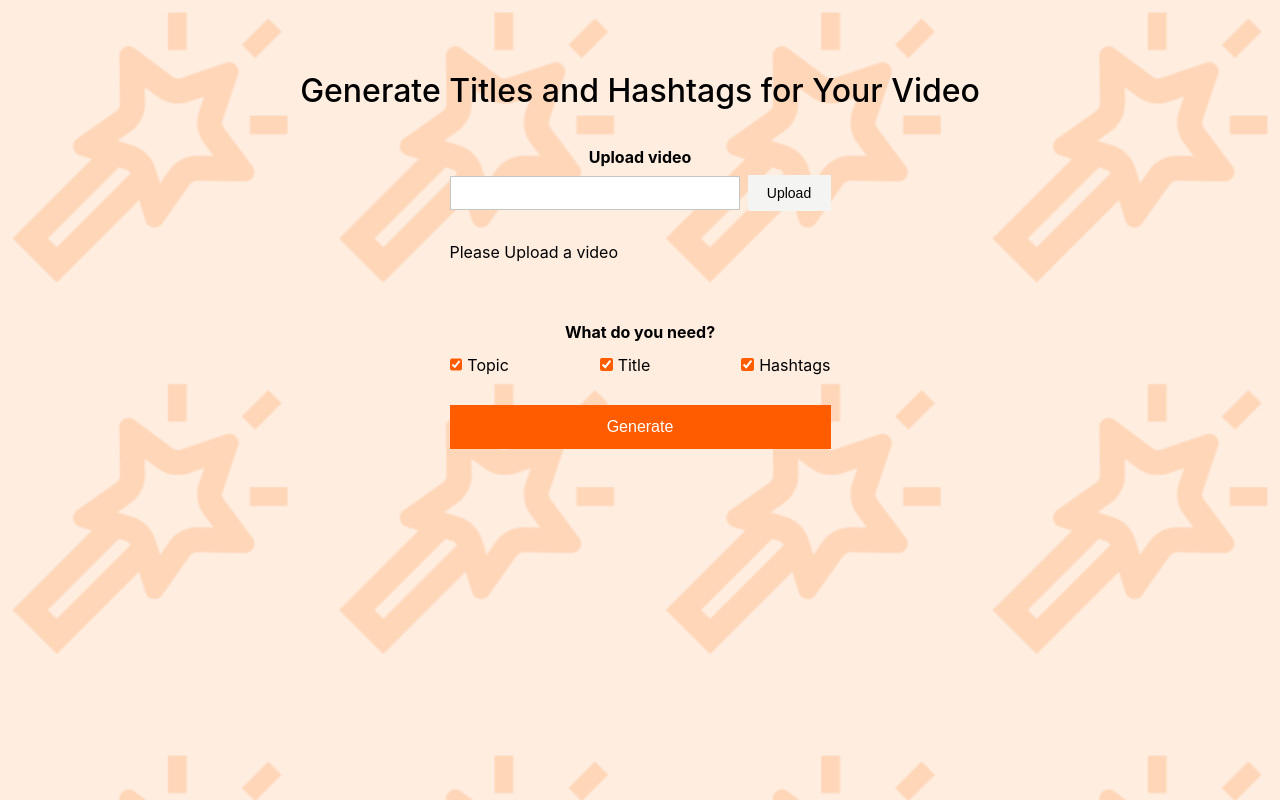
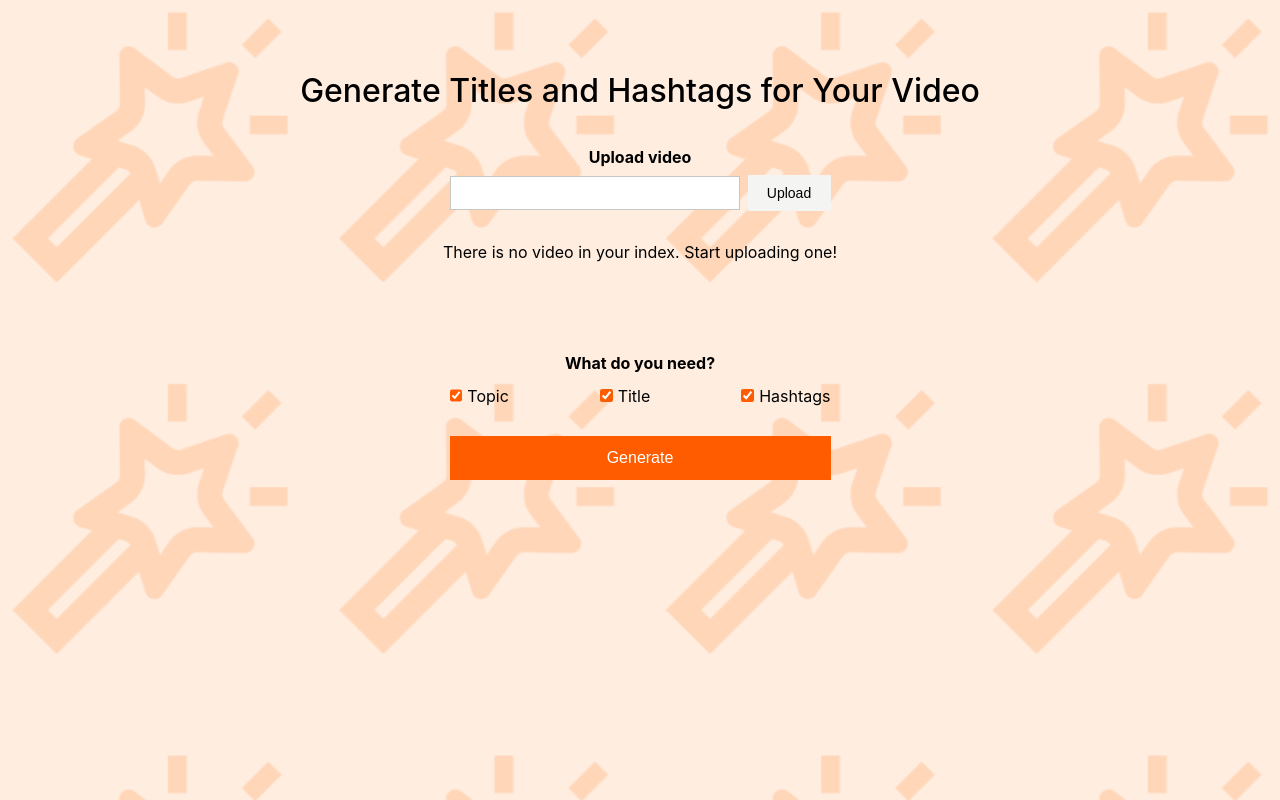
Before and after one commit to mrnkim/Generate-Titles-and-Hashtags-for-Your-Video, a React (Create React App) app: page / in a window 1280 px wide. Built offline with nearby package versions, Linux system fonts and the light colour scheme; no server answers.

Commit message:
Update favicon and phrase

```diff
--- a/public/index.html
+++ b/public/index.html
@@ -2,19 +2,18 @@
 <html lang="en">
   <head>
     <meta charset="utf-8" />
-    <link rel="icon" href="%PUBLIC_URL%/favicon.ico" />
+    <link rel="icon" href="./Ic, Generate.png" />
     <meta name="viewport" content="width=device-width, initial-scale=1" />
     <meta name="theme-color" content="#000000" />
     <meta
       name="description"
       content="Web site created using create-react-app"
     />
-    <link rel="apple-touch-icon" href="%PUBLIC_URL%/logo192.png" />
     <!--
       manifest.json provides metadata used when your web app is installed on a
       user's mobile device or desktop. See https://developers.google.com/web/fundamentals/web-app-manifest/
     -->
-    <link rel="manifest" href="%PUBLIC_URL%/manifest.json" />
+    <!-- <link rel="manifest" href="%PUBLIC_URL%/manifest.json" /> -->
     <!--
       Notice the use of %PUBLIC_URL% in the tags above.
       It will be replaced with the URL of the `public` folder during the build.
--- a/src/PrepareUpload.css
+++ b/src/PrepareUpload.css
@@ -1,4 +1,4 @@
-.prepareUpload {
+.prepareUpload, .videoAndInputForm {
     display: flex;
     flex-direction: column;
     align-items: center;
--- a/src/PrepareUpload.js
+++ b/src/PrepareUpload.js
@@ -49,7 +49,11 @@ export function PrepareUpload({ video }) {
         <VideoUrlUploadForm />
       </div>
       <div className="videoAndInputForm">
-        {video.data ? <Video video={video} /> : <p>Please Upload a video</p>}
+        {video.data ? (
+          <Video video={video} />
+        ) : (
+          <p>There is no video in your index. Start uploading one!</p>
+        )}
         {result.result ? (
           <div className="videoTitle">{vidTitleClean}</div>
         ) : null}{" "}
```
Also changed, not shown: public/Ic, Generate.png (added).
